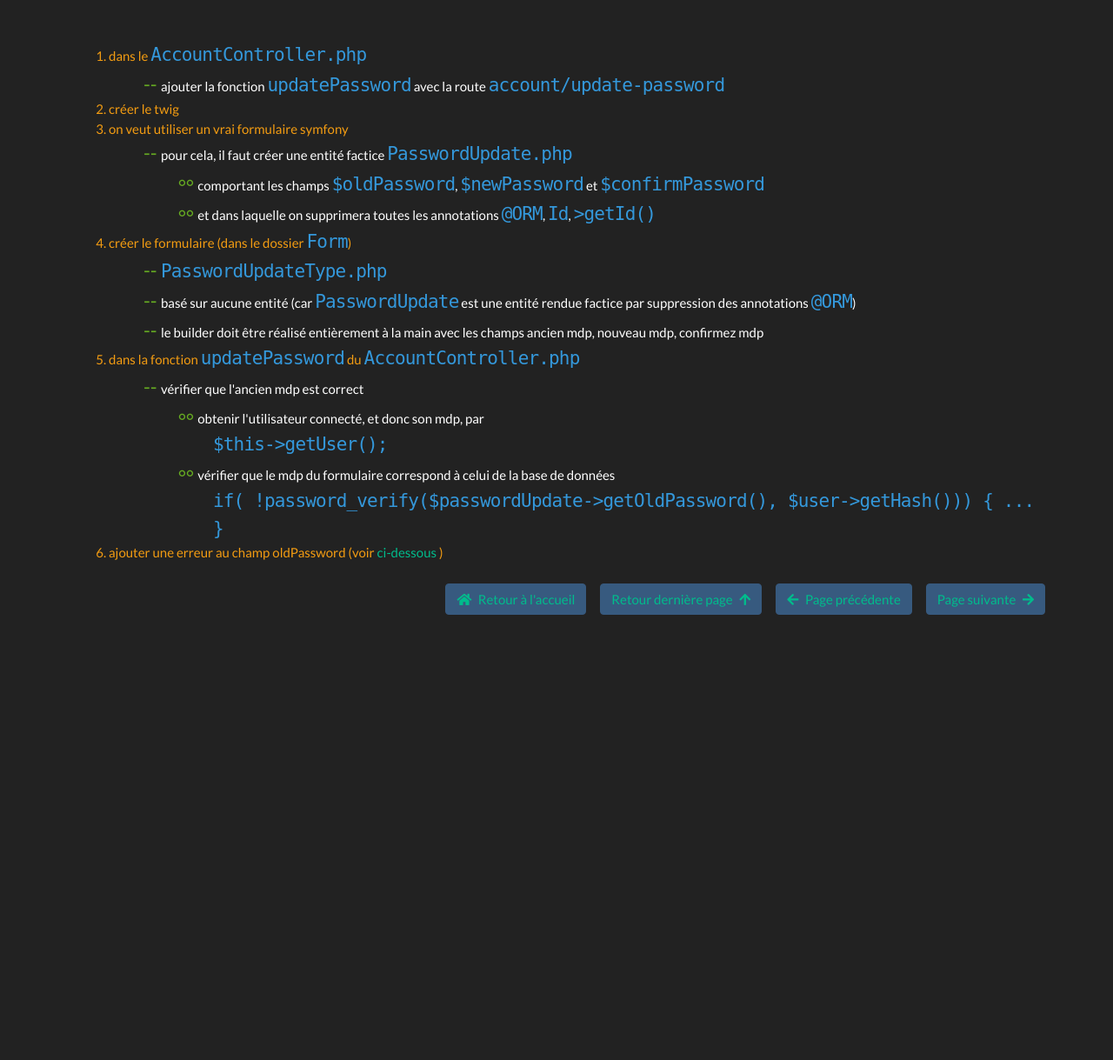
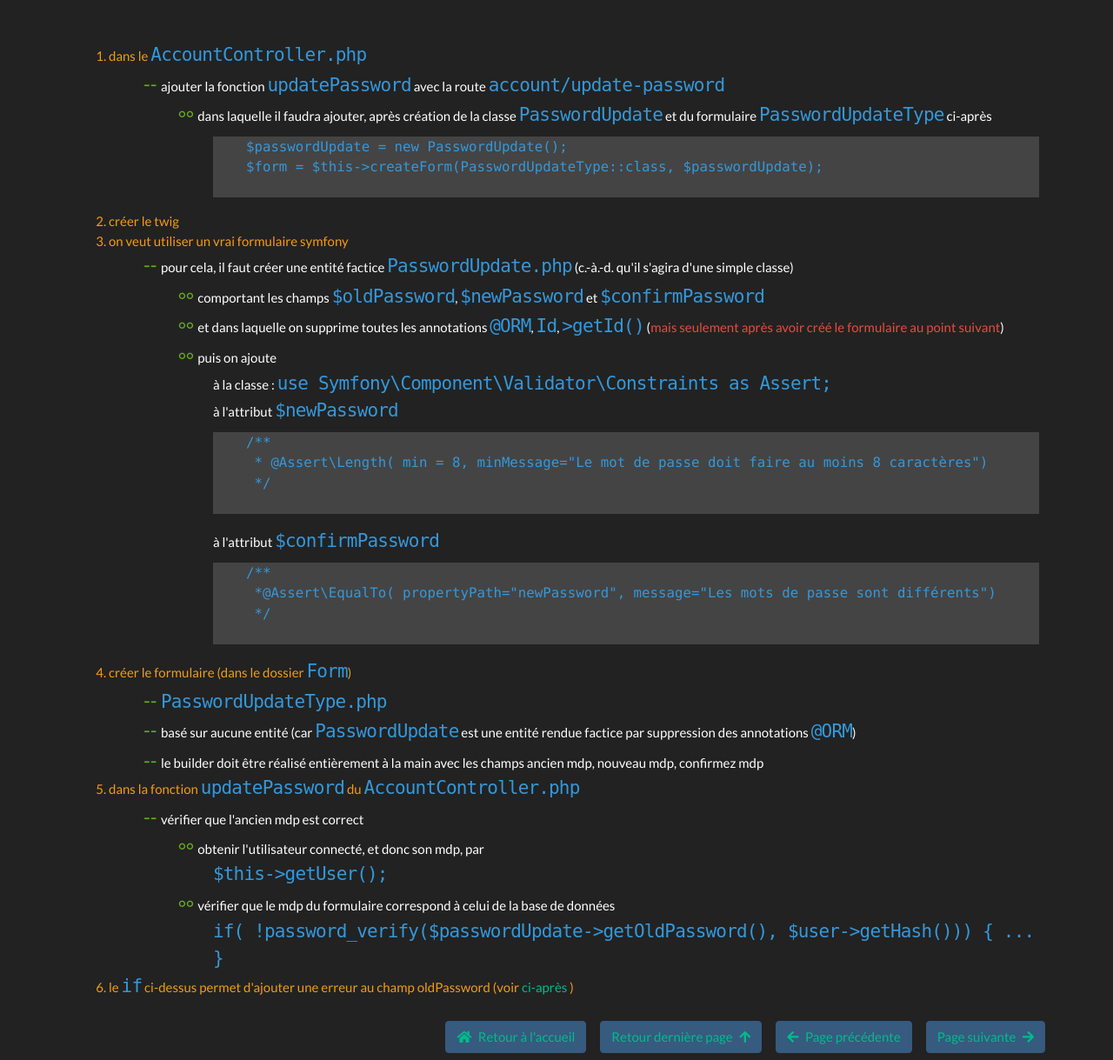
Before and after one commit to ca-pos/symfony, a PHP site: template templates/page-de-modification-du-mot-de-passe.html.twig in a window 1280 px wide. Shown: the whole page at 87% size. Before the commit the page ends 707 px from the top, so only its background shows below. Run offline with PHP 8.4, Linux system fonts and the light colour scheme; the template is opened without the code that fills it, so the values that code supplies are empty; some libraries are stand-ins or nearby versions.

Commit message:
Amélioration des pages modification du mot de passe et ajout d'une erreur à un champ

```diff
--- a/css/app.css
+++ b/css/app.css
@@ -12,7 +12,7 @@ ul {
 }
 ul.home {
   text-align: center;
-  font-size: 150%;
+  font-size: 120%;
 }
 ul > li {
   color: white;
@@ -28,6 +28,9 @@ ul.niv3 > li:before {
   font-size: 150%;
   position: relative;
   top: 0.3rem;
+}
+ul.niv4 > li:before {
+  content: ".";
 }
 
 ol > li {
--- a/scss/app.scss
+++ b/scss/app.scss
@@ -19,7 +19,7 @@ ul {
     list-style: none;
     &.home {
         text-align: center;
-        font-size: 150%;
+        font-size: 120%;
     }
     & >li {
         color: white;
@@ -35,6 +35,9 @@ ul {
         font-size: 150%;
         position: relative;
         top: .3rem;
+    }
+    &.niv4 > li:before {
+        content: '.';
     }
 }
 //---------------------------
--- a/templates/ajouter-une-erreur-a-un-champ.html.twig
+++ b/templates/ajouter-une-erreur-a-un-champ.html.twig
@@ -31,7 +31,7 @@
                     pour créer un objet de type <span class="tt">FormError</span>, il faut lui passer en paramètre le message d'erreur
                 </li>
                 <li>
-                    d'où, finalement :
+                    d'où, finalement on ajoute dans le <span class="tt">if( !password_verify($passwordUpdate->getOldPassword(), $user->getHash())) { ... }</span> (<a href="index.php?p={{pages_list[findPageNumber("page-de-modification-du-mot-de-passe", pages_list)]}}">ici</a> ):
                     <ul>
                         <li><span class="tt">$form->get('oldPassword')->addError( new FormError( "Mot de passe incorrect" ));</span></li>
                     </ul>
--- a/templates/page-de-modification-du-mot-de-passe.html.twig
+++ b/templates/page-de-modification-du-mot-de-passe.html.twig
@@ -7,6 +7,21 @@
             <ul class="niv2">
                 <li>
                     ajouter la fonction <span class="tt">updatePassword</span> avec la route <span class="tt">account/update-password</span>
+                    <ul class="niv3">
+                        <li>
+                            dans laquelle il faudra ajouter, après création de la classe <span class="tt">PasswordUpdate</span> et du formulaire <span class="tt">PasswordUpdateType</span> ci-après
+                            <ul>
+                                <code class='html p-0 m-0'>
+                                    <li class='p-0 m-0'>
+                                        <pre>
+    $passwordUpdate = new PasswordUpdate();
+    $form = $this->createForm(PasswordUpdateType::class, $passwordUpdate);
+                                        </pre>
+                                    </li>
+                                </code>
+                            </ul>
+                        </li>
+                    </ul>
                 </li>
             </ul>
         </li>
@@ -17,12 +32,44 @@
             on veut utiliser un vrai formulaire symfony
             <ul class="niv2">
                 <li>
-                    pour cela, il faut créer une entité factice <span class="tt">PasswordUpdate.php</span>
+                    pour cela, il faut créer une entité factice <span class="tt">PasswordUpdate.php</span> (c.-à.-d. qu'il s'agira d'une simple classe)
                     <ul class="niv3">
                         <li>
                             comportant les champs <span class="tt">$oldPassword</span>, <span class="tt">$newPassword</span> et <span class="tt">$confirmPassword</span>
                         </li>
-                        <li> et dans laquelle on supprimera toutes les annotations <span class="tt">@ORM</span>, <span class="tt">Id</span>, <span class="tt">>getId()</span</li>
+                        <li>
+                            et dans laquelle on supprime toutes les annotations <span class="tt">@ORM</span>, <span class="tt">Id</span>, <span class="tt">>getId()</span> (<span class="text-danger">mais seulement après avoir créé le formulaire au point suivant</span>)
+                        </li>
+                        <li>
+                            puis on ajoute
+                            <ul>
+                                <li>à la classe : <span class="tt">use Symfony\Component\Validator\Constraints as Assert;</span></li>
+                                <li>
+                                    à l'attribut  <span class="tt">$newPassword</span><br/>
+<code class='html p-0 m-0'>
+    <li class='p-0 m-0'>
+        <pre>
+    /**
+     * @Assert\Length( min = 8, minMessage="Le mot de passe doit faire au moins 8 caractères")
+     */
+        </pre>
+    </li>
+</code>
+                                </li>
+                                <li>
+                                    à l'attribut <span class="tt">$confirmPassword</span><br/>
+<code class='html p-0 m-0'>
+    <li class='p-0 m-0'>
+        <pre>
+    /**
+     *@Assert\EqualTo( propertyPath="newPassword", message="Les mots de passe sont différents")
+     */
+        </pre>
+    </li>
+</code>
+                                </li>
+                            </ul>
+                        </li>
                     </ul>
                 </li>
             </ul>
@@ -66,7 +113,7 @@
             </ul>
         </li>
         <li>
-            ajouter une erreur au champ oldPassword (voir <a href="">ci-dessous</a> )
+            le <span class="tt">if</span> ci-dessus permet d'ajouter une erreur au champ oldPassword (voir <a href="index.php?p={{pages_list[findPageNumber("ajouter-une-erreur-a-un-champ",pages_list)]}}">ci-après</a> )
         </li>
     </ol>
 {% endblock %}
```
Also changed, not shown: 1 other file.
